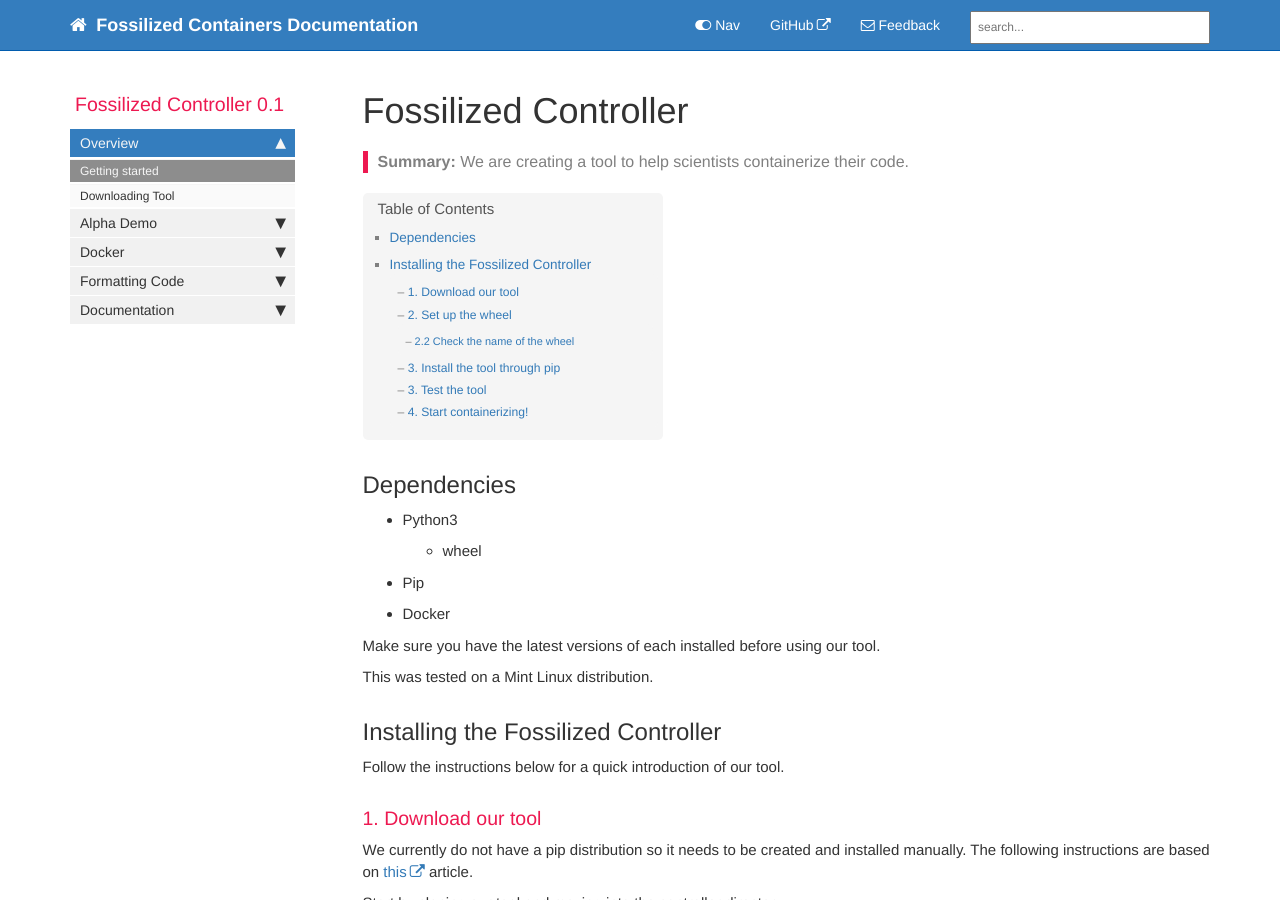
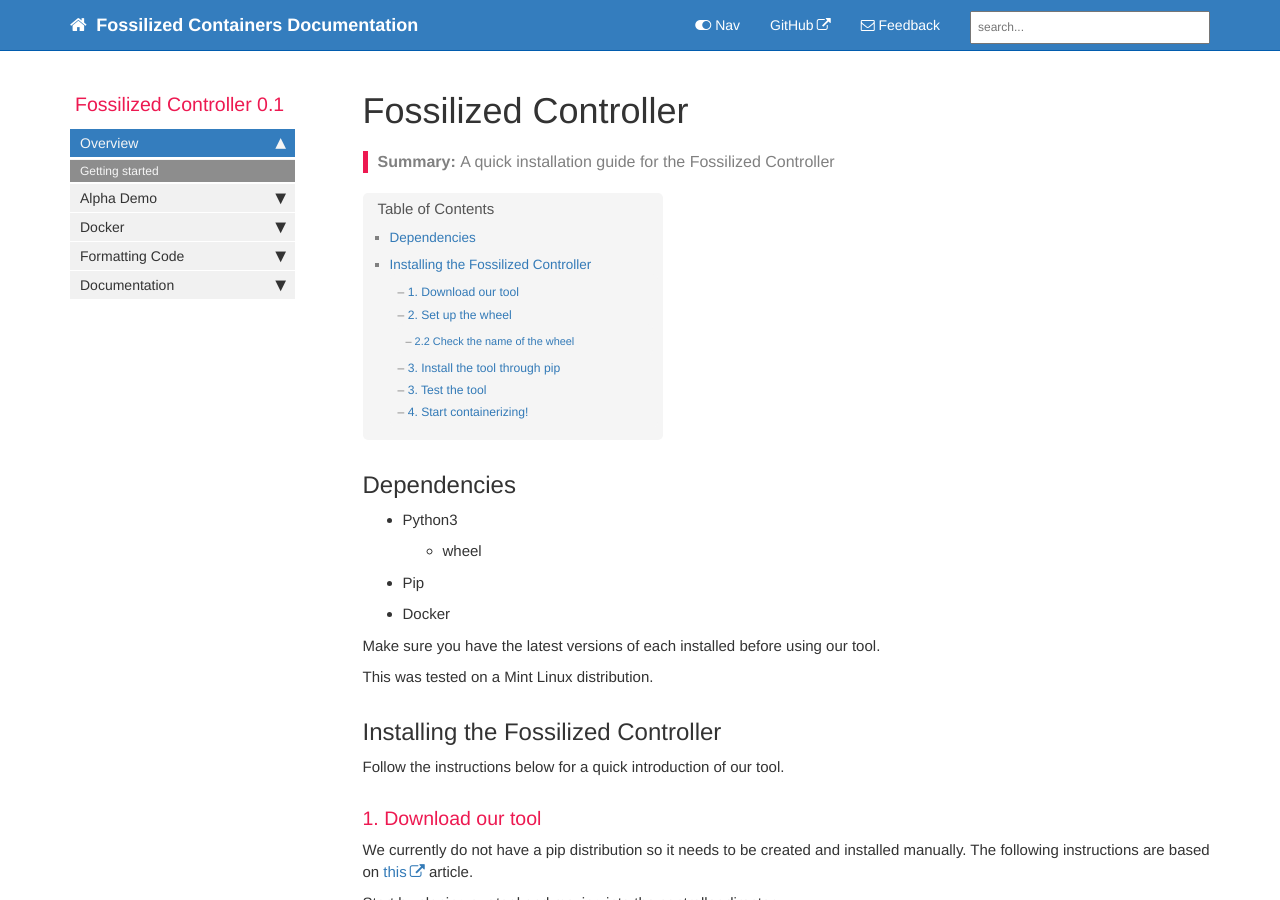
Before and after one commit to FossilizedContainers/fossilized-controller, a Jekyll site: the page built from docs/index.md, in a window 1280 px wide and 900 px high. Built offline with Jekyll 4.4.1, drawn with Linux system fonts in a browser that asks for light colours; comment, search, counter and statistics services are not loaded.

```diff
--- a/docs/_data/sidebars/index_sidebar.yml
+++ b/docs/_data/sidebars/index_sidebar.yml
@@ -26,10 +26,6 @@ entries:
       url: /index.html
       output: web
       type: homepage
-    - title: Downloading Tool
-      url: /downloading_tool.html
-      output: web
-      type: frontmatter
   - title: Alpha Demo
     output: web
     folderitems:
--- a/docs/index.md
+++ b/docs/index.md
@@ -4,7 +4,7 @@ keywords: quickstart
 tags: [getting_started]
 sidebar: index_sidebar
 permalink: index.html
-summary: We are creating a tool to help scientists containerize their code.
+summary: A quick installation guide for the Fossilized Controller
 ---
 
 ## Dependencies
```
Also changed, not shown: controller/packageScript.py (+18 -1 lines), docs/pages/documentation/downloading_tool.md (deleted, +0 -36 lines).
